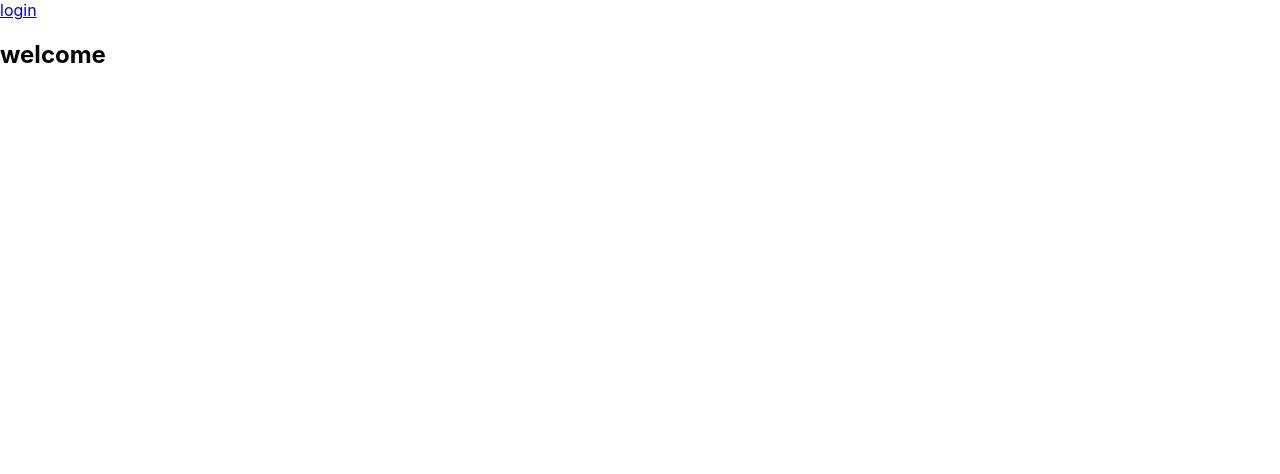
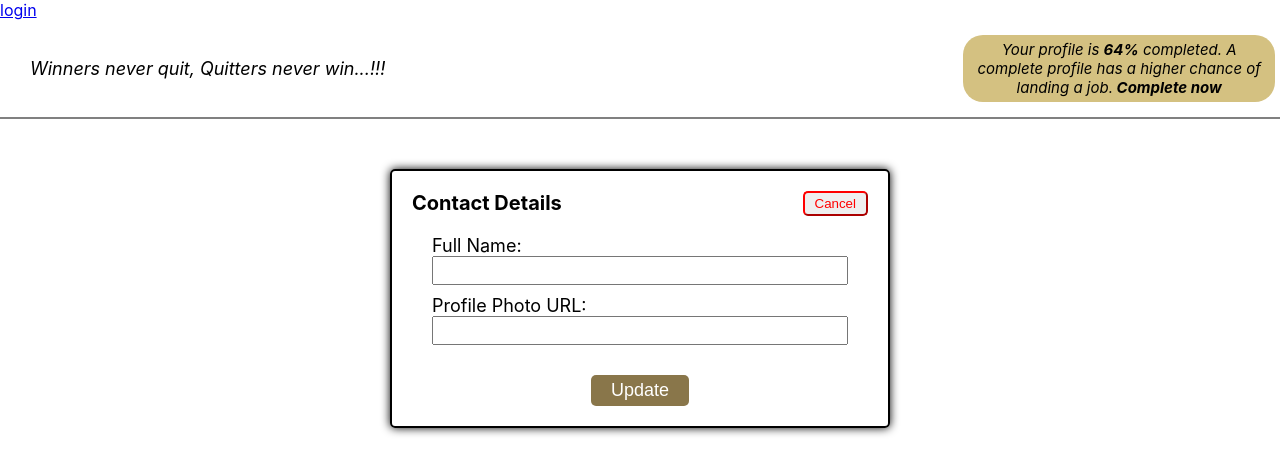
Before and after one commit to Abhaymn/ExpenseTrackerProject, a React (Create React App) app: page /main in a window 1280 px wide. Shown: the top 474 px of the page. Built offline with nearby package versions, Linux system fonts and the light colour scheme; the HTML template or start-up script is replaced by a standard one.

Commit message:
complete profile

```diff
--- /dev/null
+++ b/src/components/UserProfile/UserProfileForm.js
@@ -0,0 +1,108 @@
+import React, { useRef, useEffect, useState } from 'react';
+
+
+import classes from './UserProfileForm.module.css';
+
+const UserProfileForm = () => {
+  const [profile, setProfile] = useState({ name: '', photoUrl: '' });
+  const nameRef = useRef();
+  const photoRef = useRef();
+
+
+
+  const profileSubmitHandler = async (event) => {
+    event.preventDefault();
+    try {
+      const res = await fetch(
+        'https://identitytoolkit.googleapis.com/v1/accounts:update?key=AIzaSyD8f02EMJN_lrE8oXOWzbJ-oxh_wcdaYJA',
+        {
+          method: 'POST',
+          body: JSON.stringify({
+            idToken: JSON.parse(localStorage.getItem('idToken')).idToken,
+            displayName: nameRef.current.value,
+            photoUrl: photoRef.current.value,
+            returnSecureToken: true,
+          }),
+          headers: {
+            'Content-Type': 'application/json',
+          },
+        }
+      );
+
+      const data = await res.json();
+      console.log(data);
+
+      if (res.ok) {
+
+        setProfile({
+          name: data.displayName,
+          photoUrl: data.photoUrl,
+        });
+      } else {
+        throw data.error;
+      }
+    } catch (err) {
+      console.log(err.message);
+    }
+  };
+
+  // fetching profile when refreshed
+  useEffect(() => {
+    const updateProfile = async () => {
+      try {
+        const res = await fetch(
+          'https://identitytoolkit.googleapis.com/v1/accounts:lookup?key=AIzaSyD8f02EMJN_lrE8oXOWzbJ-oxh_wcdaYJA',
+          {
+            method: 'POST',
+            body: JSON.stringify({
+              idToken: JSON.parse(localStorage.getItem('idToken')).idToken,
+            }),
+            headers: {
+              'Content-Type': 'application/json',
+            },
+          }
+        );
+
+        const data = await res.json();
+        if (res.ok && data.users[0].displayName && data.users[0].photoUrl) {
+          setProfile({
+            name: data.users[0].displayName,
+            photoUrl: data.users[0].photoUrl,
+          });
+        } else {
+          throw data.error;
+        }
+      } catch (err) {
+        console.log(err.message);
+      }
+    };
+
+    updateProfile();
+
+  }, []);
+
+  useEffect(() => {
+    nameRef.current.value = profile.name;
+    photoRef.current.value = profile.photoUrl;
+  });
+
+  return (
+    <form className={classes.form} onSubmit={profileSubmitHandler}>
+      <div className={classes.formHead}>
+        <span>Contact Details</span>
+        <button>Cancel</button>
+      </div>
+      <div className={classes.formBody}>
+        <label>Full Name:</label>
+        <input type='text' ref={nameRef} />
+        <label>Profile Photo URL:</label>
+        <input type='text' ref={photoRef} />
+        <div className={classes.button}>
+          <button type='submit'>Update</button>
+        </div>
+      </div>
+    </form>
+  );
+};
+
+export default UserProfileForm;
--- /dev/null
+++ b/src/components/UserProfile/UserProfileForm.module.css
@@ -0,0 +1,63 @@
+.form {
+    margin: auto;
+    margin-top: 50px;
+    width: 500px;
+    border: 2px solid black;
+    border-radius: 5px;
+    padding: 20px;
+    box-sizing: border-box;
+    box-shadow: 0 0 10px black;
+  }
+
+  .formHead {
+    margin: 0 0 10px 0;
+  }
+
+  .formHead button {
+    float: right;
+    border-color: red;
+    padding: 3px 10px 3px 10px;
+    border-radius: 5px;
+    color: red;
+  }
+
+  .formHead span {
+    font-size: 20px;
+    font-weight: bold;
+  }
+
+  .formBody {
+    margin: 20px 20px 0 20px;
+  }
+
+  .formBody label {
+    font-size: 18px;
+    font-weight: 3px;
+  }
+
+  .formBody input {
+    display: block;
+    margin-bottom: 10px;
+    width: 100%;
+    padding: 5px;
+    box-sizing: border-box;
+  }
+
+  .formBody .button {
+    text-align: center;
+  }
+
+  .formBody button {
+    margin-top: 20px;
+    padding: 5px 20px 5px 20px;
+    box-sizing: border-box;
+    border-radius: 5px;
+    font-size: 18px;
+    color: white;
+    background-color: #89764a;
+    border: none;
+  }
+
+  .formBody button:active {
+    transform: scale(0.95);
+  }
--- /dev/null
+++ b/src/components/pages/UserProfile.js
@@ -0,0 +1,27 @@
+import React from 'react';
+import UserProfileForm from '../UserProfile/UserProfileForm';
+
+import classes from './UserProfile.module.css';
+
+
+const UserProfile = () => {
+
+  return (
+    <React.Fragment>
+      <div className={classes.mainProfile}>
+        <span className={classes.welcome}>
+          Winners never quit, Quitters never win...!!!
+        </span>
+        <span className={classes.profile}>
+          <span>
+            Your profile is <b>64%</b> completed. A complete profile has a
+            higher chance of landing a job.<b> Complete now</b>
+          </span>
+        </span>
+      </div>
+      <UserProfileForm/>
+    </React.Fragment>
+  );
+};
+
+export default UserProfile;
--- /dev/null
+++ b/src/components/pages/UserProfile.module.css
@@ -0,0 +1,29 @@
+.mainProfile {
+    display: flex;
+    margin-top: 15px;
+    padding-bottom: 15px;
+    border-bottom: 2px solid #808080;
+    font-style: italic;
+    font-size: 18px;
+    align-items: center;
+  }
+
+  .welcome {
+    margin-left: 30px;
+    flex-basis: 75%;
+  }
+
+  .profile {
+    font-size: 15px;
+    flex-basis: 25%;
+    background-color: #d4c181;
+    border-radius: 20px;
+    margin-right: 5px;
+    padding: 5px 10px 5px 10px;
+    box-sizing: border-box;
+    text-align: center;
+  }
+
+  .profile a {
+    text-decoration: none;
+  }
--- a/src/components/pages/main.js
+++ b/src/components/pages/main.js
@@ -1,7 +1,10 @@
+import UserProfile from "./UserProfile";
+
 const Main=()=>{
     return (
-        <div className="mt-5">
-        <h2 >welcome</h2>
+        <div className="mt-5 ">
+
+        <UserProfile/>
         </div>
     )
 }
```
